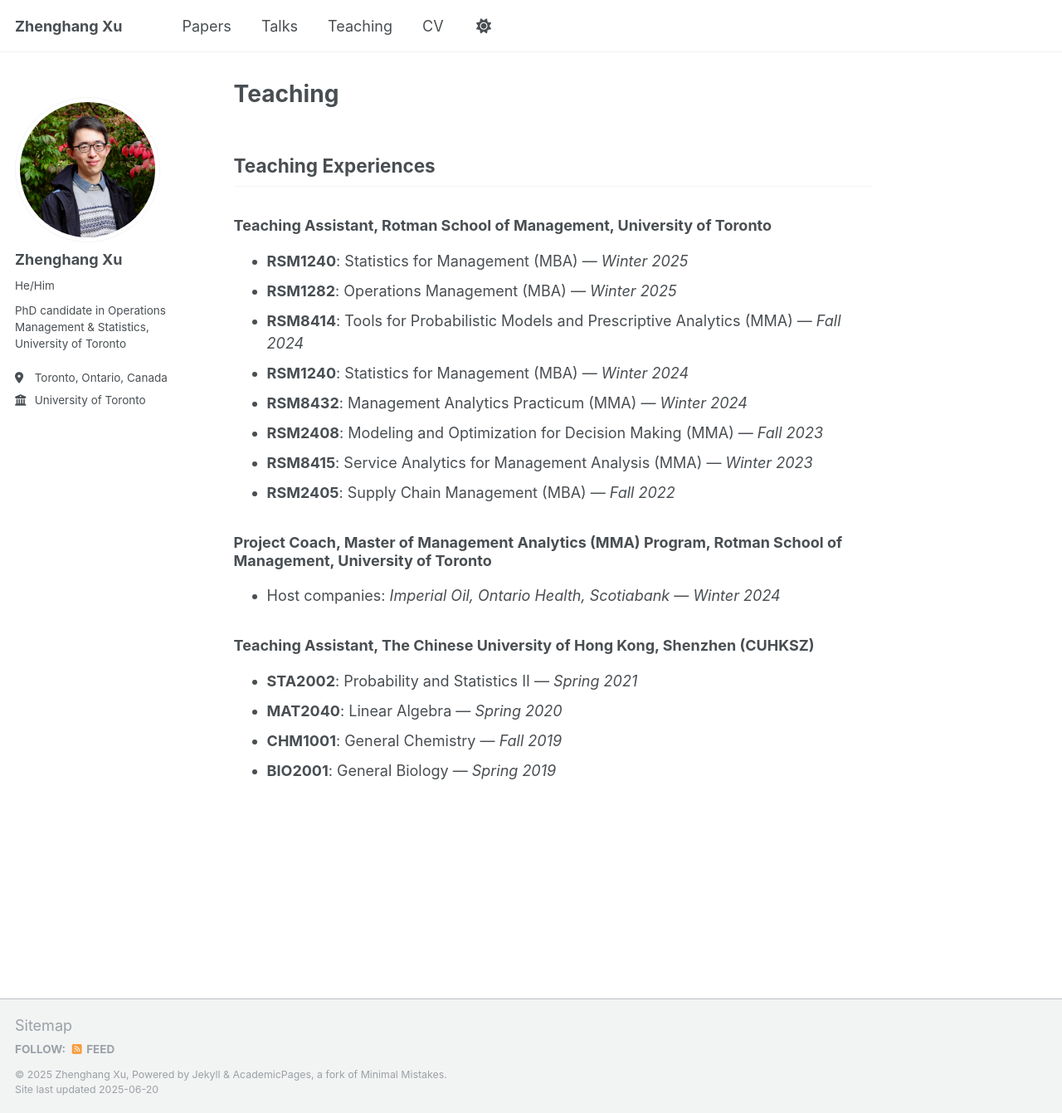
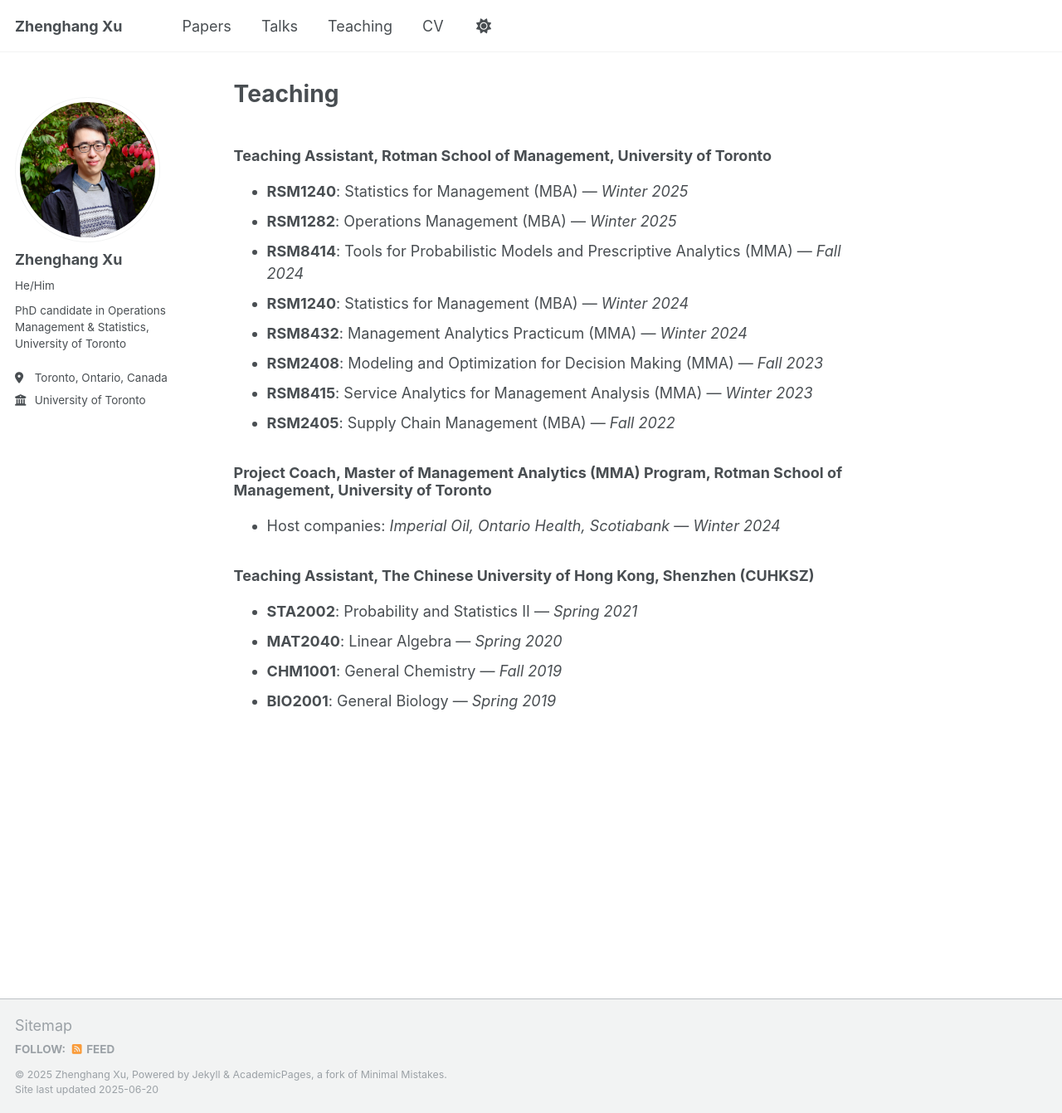
Before and after one commit to zhenghangxu-baymax/zhenghangxu-baymax.github.io, a Jekyll site: the page built from _pages/teaching.md, in a window 1280 px wide and 1341 px high. Shown: the whole window at 83% size. Built offline with Jekyll 4.4.1, drawn with Linux system fonts in a browser that asks for light colours.

Commit message:
Update teaching.md

```diff
--- a/_pages/teaching.md
+++ b/_pages/teaching.md
@@ -2,8 +2,6 @@
 title: "Teaching"
 permalink: /teaching/
 ---
-
-## Teaching Experiences
 
 ### Teaching Assistant, Rotman School of Management, University of Toronto
 
```
